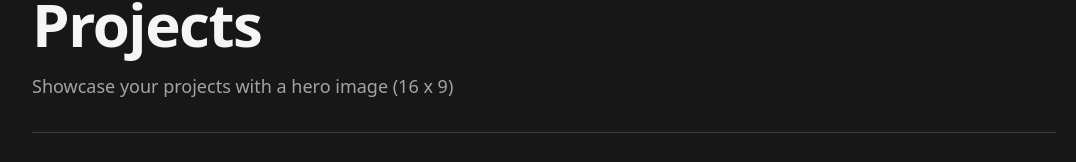
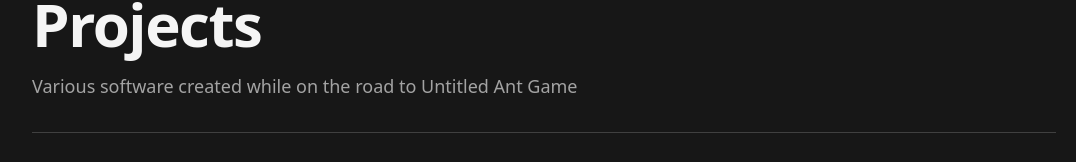
Before and after one commit to MeoMix/UntitledAntGame, a Next.js app: page /projects in a window 1280 px wide. Shown: the part 152-314 px from the top of the page, without its empty margins (96-1172 px from the left). Built offline with nearby package versions, Linux system fonts and the light colour scheme; no server answers.

Commit message:
Cleanup language

```diff
--- a/pages/projects.tsx
+++ b/pages/projects.tsx
@@ -13,7 +13,7 @@ export default function Projects() {
             Projects
           </h1>
           <p className="text-lg leading-7 text-gray-500 dark:text-gray-400">
-            Showcase your projects with a hero image (16 x 9)
+            Various software created while on the road to Untitled Ant Game
           </p>
         </div>
         <div className="container py-12">
```
